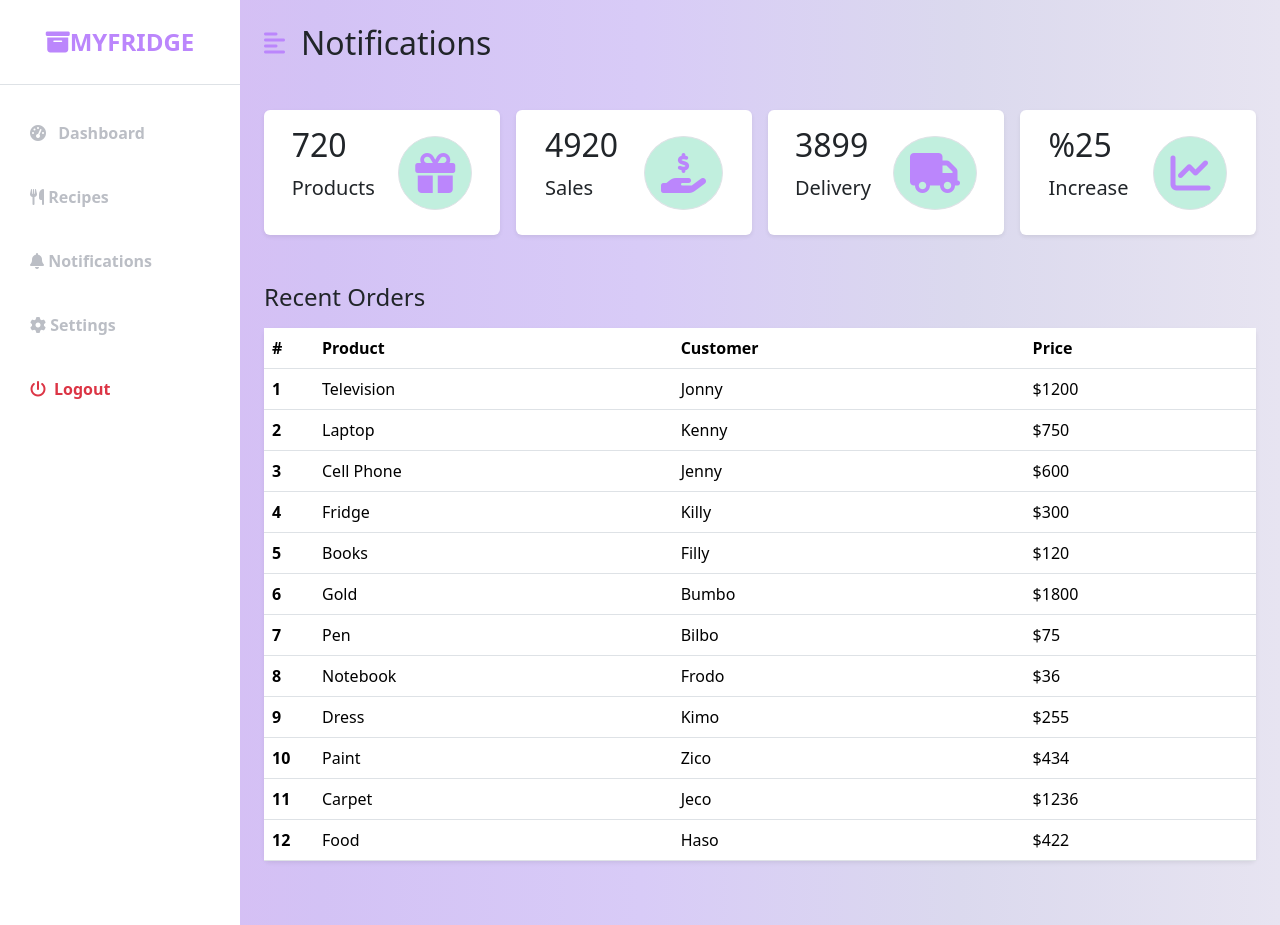
After one commit to ethanrous/project-newt, a Python web app: template flask-app/website/templates/notifications.html in a window 1280 px wide. The commit adds this page. Run offline with Jinja, Linux system fonts and the light colour scheme; the template is opened without the code that fills it, so the values that code supplies are empty.

Commit message:
Added some base templates and some routes

```diff
--- a/flask-app/website/templates/base.html
+++ b/flask-app/website/templates/base.html
@@ -18,22 +18,22 @@
             </div>
             <div class="list-group list-group-flush my-3">
 
-                <a href="#" class="list-group-item list-group-item-action bg-transparent second-text fw-bold">
+                <a href="/home" class="list-group-item list-group-item-action bg-transparent second-text fw-bold">
                     <i class="fas fa-tachometer-alt me-2"></i>
                     Dashboard
                 </a>
 
-                <a href="#" class="list-group-item list-group-item-action bg-transparent second-text fw-bold">
+                <!-- <a href="#" class="list-group-item list-group-item-action bg-transparent second-text fw-bold">
                     <i class="fa-solid fa-calendar-days"></i>
                     Calendar
-                </a>
+                </a> -->
 
                 <a href="#" class="list-group-item list-group-item-action bg-transparent second-text fw-bold">
                     <i class="fa-solid fa-utensils"></i>
                     Recipes
                 </a>
 
-                <a href="#" class="list-group-item list-group-item-action bg-transparent second-text fw-bold">
+                <a href="/notifications" class="list-group-item list-group-item-action bg-transparent second-text fw-bold">
                     <i class="fa-solid fa-bell"></i>
                     Notifications
                 </a>
@@ -55,7 +55,7 @@
             <nav class="navbar navbar-expand-lg navbar-light bg-transparent py-4 px-4">
                 <div class="d-flex align-items-center">
                     <i class="fas fa-align-left primary-text fs-4 me-3" id="menu-toggle"></i>
-                    <h2 class="fs-2 m-0">Dashboard</h2>
+                    <h2 class="fs-2 m-0">{% block contentTitle %}{% endblock %}</h2>
                 </div>
 
                 <button class="navbar-toggler" type="button" data-bs-toggle="collapse"
@@ -66,6 +66,19 @@
 
             </nav>
 
+
+            <div class="container-fluid px-4">
+                {% block contentTop %}
+                {% endblock %}
+
+                {% block contentBottom %}
+                {% endblock %}
+            </div>
+
+
+
+
+
         </div>
     </div>
     <!-- /#page-content-wrapper -->
--- a/flask-app/website/templates/home.html
+++ b/flask-app/website/templates/home.html
@@ -1,2 +1,3 @@
 {% extends "base.html" %}
 {% block title %}Dashboard{% endblock %}
+{% block contentTitle %}Dashboard{% endblock %}
--- /dev/null
+++ b/flask-app/website/templates/notifications.html
@@ -0,0 +1,140 @@
+{% extends "base.html" %}
+{% block title %}Notifications{% endblock %}
+{% block contentTitle %}Notifications{% endblock %}
+
+{% block contentTop %}
+<div class="row g-3 my-2">
+    <div class="col-md-3">
+        <div class="p-3 bg-white shadow-sm d-flex justify-content-around align-items-center rounded">
+            <div>
+                <h3 class="fs-2">720</h3>
+                <p class="fs-5">Products</p>
+            </div>
+            <i class="fas fa-gift fs-1 primary-text border rounded-full secondary-bg p-3"></i>
+        </div>
+    </div>
+
+    <div class="col-md-3">
+        <div class="p-3 bg-white shadow-sm d-flex justify-content-around align-items-center rounded">
+            <div>
+                <h3 class="fs-2">4920</h3>
+                <p class="fs-5">Sales</p>
+            </div>
+            <i
+                class="fas fa-hand-holding-usd fs-1 primary-text border rounded-full secondary-bg p-3"></i>
+        </div>
+    </div>
+
+    <div class="col-md-3">
+        <div class="p-3 bg-white shadow-sm d-flex justify-content-around align-items-center rounded">
+            <div>
+                <h3 class="fs-2">3899</h3>
+                <p class="fs-5">Delivery</p>
+            </div>
+            <i class="fas fa-truck fs-1 primary-text border rounded-full secondary-bg p-3"></i>
+        </div>
+    </div>
+
+    <div class="col-md-3">
+        <div class="p-3 bg-white shadow-sm d-flex justify-content-around align-items-center rounded">
+            <div>
+                <h3 class="fs-2">%25</h3>
+                <p class="fs-5">Increase</p>
+            </div>
+            <i class="fas fa-chart-line fs-1 primary-text border rounded-full secondary-bg p-3"></i>
+        </div>
+    </div>
+</div>
+{% endblock %}
+
+{% block contentBottom %}
+<div class="row my-5">
+    <h3 class="fs-4 mb-3">Recent Orders</h3>
+    <div class="col">
+        <table class="table bg-white rounded shadow-sm  table-hover">
+            <thead>
+                <tr>
+                    <th scope="col" width="50">#</th>
+                    <th scope="col">Product</th>
+                    <th scope="col">Customer</th>
+                    <th scope="col">Price</th>
+                </tr>
+            </thead>
+            <tbody>
+                <tr>
+                    <th scope="row">1</th>
+                    <td>Television</td>
+                    <td>Jonny</td>
+                    <td>$1200</td>
+                </tr>
+                <tr>
+                    <th scope="row">2</th>
+                    <td>Laptop</td>
+                    <td>Kenny</td>
+                    <td>$750</td>
+                </tr>
+                <tr>
+                    <th scope="row">3</th>
+                    <td>Cell Phone</td>
+                    <td>Jenny</td>
+                    <td>$600</td>
+                </tr>
+                <tr>
+                    <th scope="row">4</th>
+                    <td>Fridge</td>
+                    <td>Killy</td>
+                    <td>$300</td>
+                </tr>
+                <tr>
+                    <th scope="row">5</th>
+                    <td>Books</td>
+                    <td>Filly</td>
+                    <td>$120</td>
+                </tr>
+                <tr>
+                    <th scope="row">6</th>
+                    <td>Gold</td>
+                    <td>Bumbo</td>
+                    <td>$1800</td>
+                </tr>
+                <tr>
+                    <th scope="row">7</th>
+                    <td>Pen</td>
+                    <td>Bilbo</td>
+                    <td>$75</td>
+                </tr>
+                <tr>
+                    <th scope="row">8</th>
+                    <td>Notebook</td>
+                    <td>Frodo</td>
+                    <td>$36</td>
+                </tr>
+                <tr>
+                    <th scope="row">9</th>
+                    <td>Dress</td>
+                    <td>Kimo</td>
+                    <td>$255</td>
+                </tr>
+                <tr>
+                    <th scope="row">10</th>
+                    <td>Paint</td>
+                    <td>Zico</td>
+                    <td>$434</td>
+                </tr>
+                <tr>
+                    <th scope="row">11</th>
+                    <td>Carpet</td>
+                    <td>Jeco</td>
+                    <td>$1236</td>
+                </tr>
+                <tr>
+                    <th scope="row">12</th>
+                    <td>Food</td>
+                    <td>Haso</td>
+                    <td>$422</td>
+                </tr>
+            </tbody>
+        </table>
+    </div>
+</div>
+{% endblock %}
--- /dev/null
+++ b/flask-app/website/templates/recipes.html
@@ -0,0 +1,3 @@
+{% extends "base.html" %}
+{% block title %}Recipes{% endblock %}
+{% block contentTitle %}Recipes{% endblock %}
--- a/flask-app/website/templates/settings.html
+++ b/flask-app/website/templates/settings.html
@@ -1,2 +1,3 @@
 {% extends "base.html" %}
 {% block title %}Settings{% endblock %}
+{% block contentTitle %}Settings{% endblock %}
```
Also changed, not shown: flask-app/website/views.py (+15 -5 lines), foo.txt (deleted).
